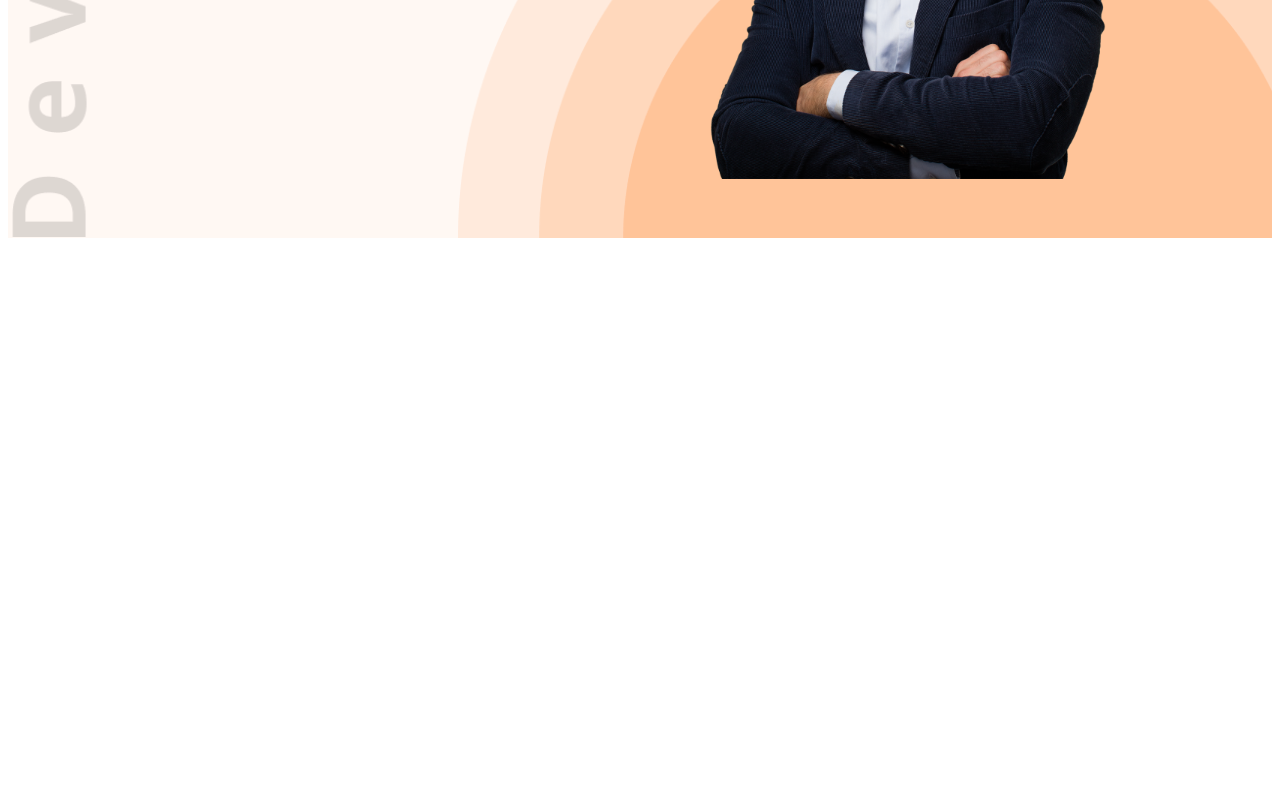
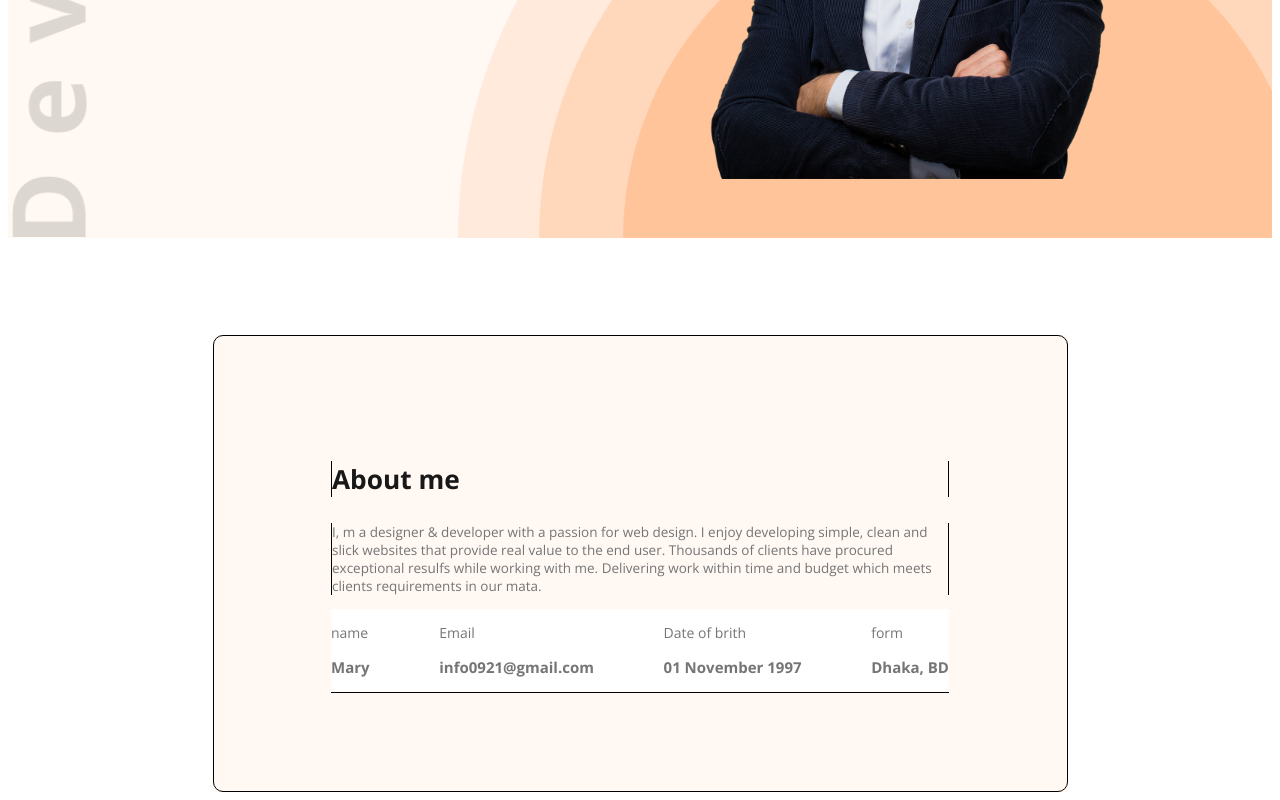
Before and after one commit to Utsob1621/practice-portfolio-website, a plain HTML site: page index.html in a window 1280 px wide. Shown: the part 549-1349 px from the top of the page. Before the commit the page ends 800 px from the top, so only its background shows below. Drawn offline with nearby package versions, Linux system fonts and the light colour scheme.

Commit message:
about section done

```diff
--- a/index.html
+++ b/index.html
@@ -30,10 +30,30 @@
             </div>
             <img class="banner-profile-pic" src="./images/hardy.png" alt="">
         </div>
-
     </header>
-    <main>
-
+    <main class="">
+        <section class="about">
+            <h3 class="about-title">About me</h3>
+            <p class="about-description pg-color">I, m a designer & developer with a passion for web design. I enjoy developing simple, clean and slick websites that provide real value to the end user. Thousands of clients have procured exceptional resulfs while working with me. Delivering work within time and budget which meets clients requirements in our mata.</p>
+            <div class="about-items about-br">
+            <div class="about-item">
+                <p class="item">name</p>
+                <p class="item-description">Mary</p>
+            </div>
+            <div class="about-item">
+                <p class="item">Email</p>
+                <p class="item-description">info0921@gmail.com</p>
+            </div>
+            <div class="about-item">
+                <p class="item">Date of brith</p>
+                <p class="item-description">01 November 1997</p>
+            </div>
+            <div class="about-item">
+                <p class="item">form</p>
+                <p class="item-description">Dhaka, BD</p>
+            </div>
+        </div>
+        </section>
     </main>
     <footer>
 
--- a/styles/style.css
+++ b/styles/style.css
@@ -24,8 +24,16 @@
     color: #FD6E0A;
 }
 
+.dark-1{
+    color: #181818;
+}
+
 .dark-2{
     color: #474747;
+}
+
+.pg-color{
+    color: #757575;
 }
 
 .btn-primary{
@@ -37,6 +45,19 @@
     border: none;
     border-radius: 5px;
 }
+
+.about-title{
+    font-size: 26.25px;
+    font-weight: 700;
+    color: #181818;
+}
+
+.about-description{
+    font-size: 13.5px;
+    font-weight: 400;
+    color: #757575;
+}
+/* universa style */
 
 /* nav style */
 nav{
@@ -99,6 +120,7 @@ nav a{
 
 #pp{
     margin-bottom: 22.5px;
+    color: #757575;
 }
 
 .banner-profile-pic{
@@ -106,3 +128,53 @@ nav a{
     height: 507px;
     margin: 62.25px 131.25px 58.5px 0;
 }
+
+/* main style */
+main{
+    max-width: 855px;
+    margin: 0 auto;
+    margin-top: 97.5px;
+    background-color: #FFF8F3;
+}
+
+/* about style */
+
+.about-title{
+    border-left: 1px solid black;
+    border-right: 1px solid black;
+}
+.about-description{
+    border-left: 1px solid black;
+    border-right: 1px solid black;
+
+}
+
+.about-br{
+    border-bottom: 1px solid black;
+    background-color: #FFFFFF;
+}
+/* border style */
+
+.about{
+    border: 1px solid black;
+    border-radius: 10px;
+    padding: 98.25px 117.5px;
+    align-items: center;
+
+}
+
+.about-items{
+    display: flex;
+    justify-content: space-between;
+}
+
+.item{
+    font-size: 14px;
+    font-weight: 400;
+    color: #757575;
+}
+.item-description{
+    font-size: 15px;
+    font-weight: 700;
+    color: #757575;
+}
```
